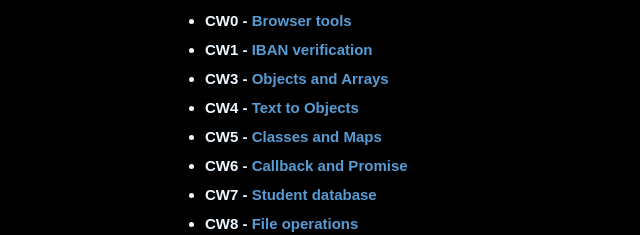
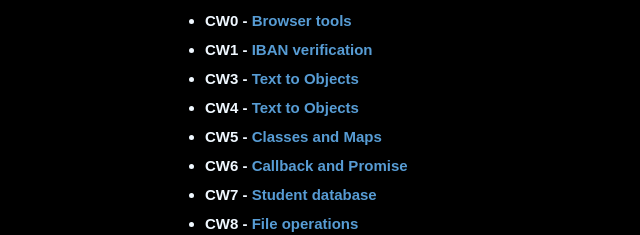
Before and after one commit to mehmetak7/advancedProgramming, a plain HTML site: page index.html in a window 1280 px wide. Shown: the part 186-421 px from the top of the page, 275-915 px from the left. Drawn offline with Linux system fonts and the light colour scheme.

```diff
--- a/index.html
+++ b/index.html
@@ -98,7 +98,7 @@ pre {
             <ul>
                 <li>CW0 - <a href="https://github.com/mehmetak7/mehmetak.github.io/Counting.html">Browser tools</a></li>
                 <li>CW1 - <a href="https://mehmetak7.github.io/mehmetak.github.io/MehmetAk.html">IBAN verification</a></li>
-                <li>CW3 - <a href="https://mehmetak7.github.io/mehmetak.github.io/MehmetAk.html">Objects and Arrays</a></li>
+                <li>CW3 - <a href="https://mehmetak7.github.io/mehmetak.github.io/MehmetAk.html">Text to Objects</a></li>
                 <li>CW4 - <a href="">Text to Objects</a></li>
                 <li>CW5 - <a href="">Classes and Maps</a></li>
                 <li>CW6 - <a href="">Callback and Promise</a></li>
```
Also changed, not shown: 1 other file.
